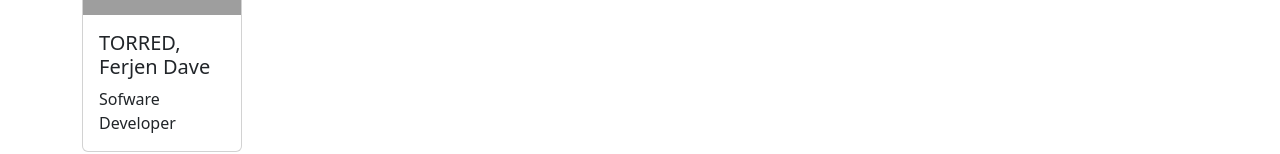
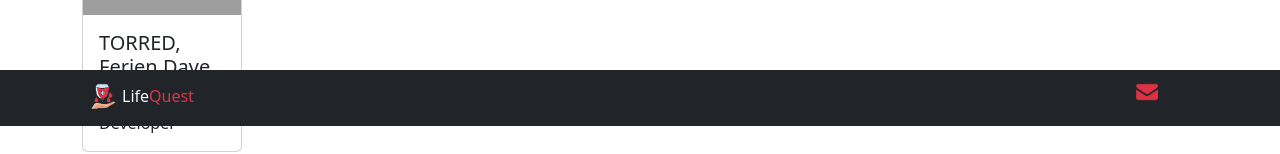
Before and after one commit to KyleDom/LifeQuest-Website, a React (Create React App) app in the folder frontend/: page /team in a window 1280 px wide. Shown: the part 674-828 px from the top of the page. Built offline with nearby package versions, Linux system fonts and the light colour scheme; grey boxes are pictures that could not be loaded.

Commit message:
reverting changes

```diff
--- a/frontend/src/App.tsx
+++ b/frontend/src/App.tsx
@@ -5,6 +5,7 @@ import { lazy, Suspense } from "react";
 import PublicRoute from "./components/PublicRoute";
 import { useAuth } from "./hooks/useAuth";
 import Signup from "./pages/SignUp";
+import Footer from "./components/footer";
 
 
 const Home = lazy(() => import("./pages/Home"));
@@ -42,6 +43,7 @@ function App() {
           </Routes>
         </Container>
       </Suspense>
+      <Footer />
     </div>
   );
 }
--- /dev/null
+++ b/frontend/src/components/footer.tsx
@@ -0,0 +1,23 @@
+import { Container, Row, Col } from "react-bootstrap";
+
+export function Footer(){
+    return (
+        <footer className="bg-dark pb-2 fixed-bottom">
+            <Container>
+                <Row>
+                    <Col className="pt-2 text-light" md={11}>
+                        <img src="images/logo.png" width="40" height="40"/>
+                        Life<span className="text-danger">Quest</span>
+                    </Col>
+                    <Col className="pt-2">
+                        <a href="https://mail.google.com/mail/?view=cm&fs=1&to=lifequest@gmail.com" target="_blank">
+                            <img src="images/email.png" width="40" height="20"/>
+                        </a>
+                    </Col>
+                </Row>
+            </Container>
+        </footer>
+      );
+}
+
+export default Footer;
--- a/frontend/src/styles/global.css
+++ b/frontend/src/styles/global.css
@@ -69,6 +69,25 @@ h1 {
 .paragraph {
   text-align: justify;
   font-size: 20px;
+  padding-bottom: 50px;
+}
+
+::-webkit-scrollbar{
+  width: .5em;
+}
+
+::-webkit-scrollbar-track{
+  background: #ec939c;
+  border-radius: 50vw;
+}
+
+::-webkit-scrollbar-thumb{
+  background: #e45463;
+  border-radius: 50vw;
+}
+
+::-webkit-scrollbar-thumb:hover{
+  background: #dc3545;
 }
 
 /*# sourceMappingURL=global.css.map */
```
Also changed, not shown: frontend/public/images/email.png (added), frontend/public/images/logo.png (added).
